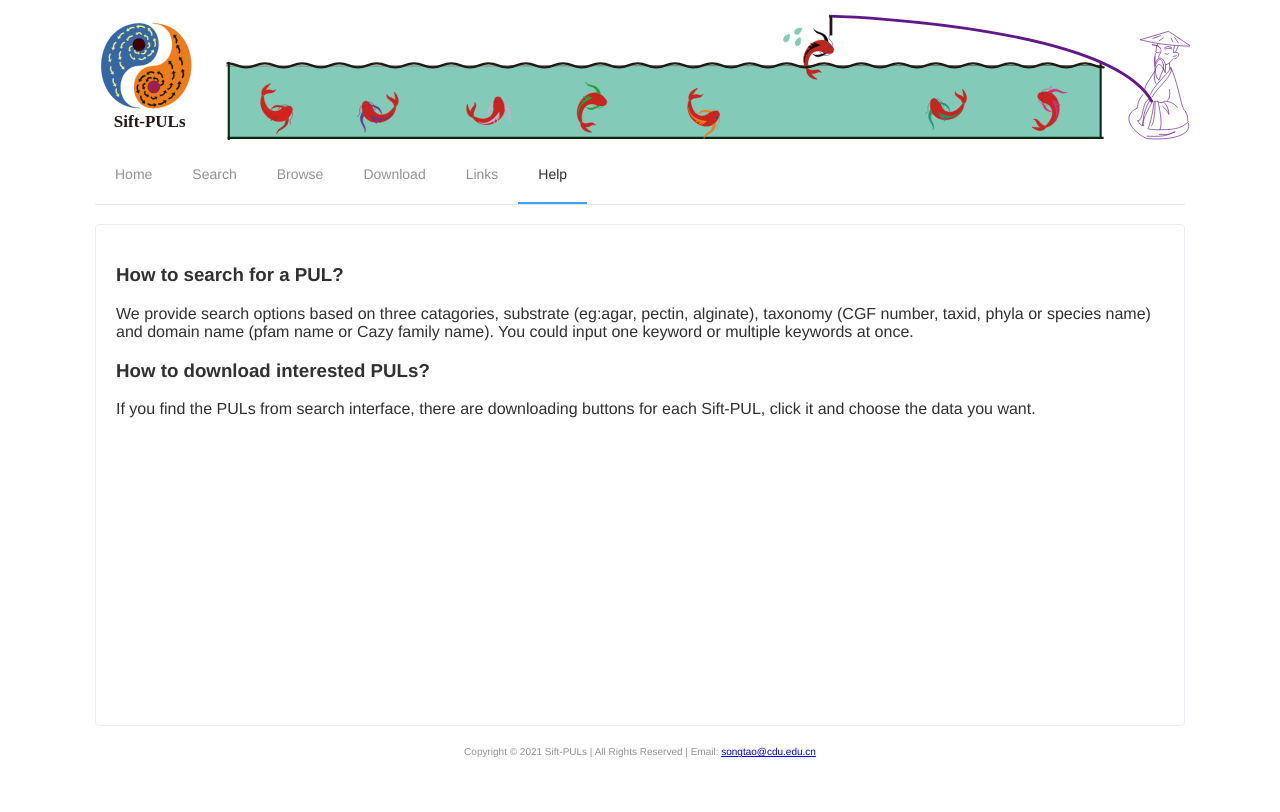
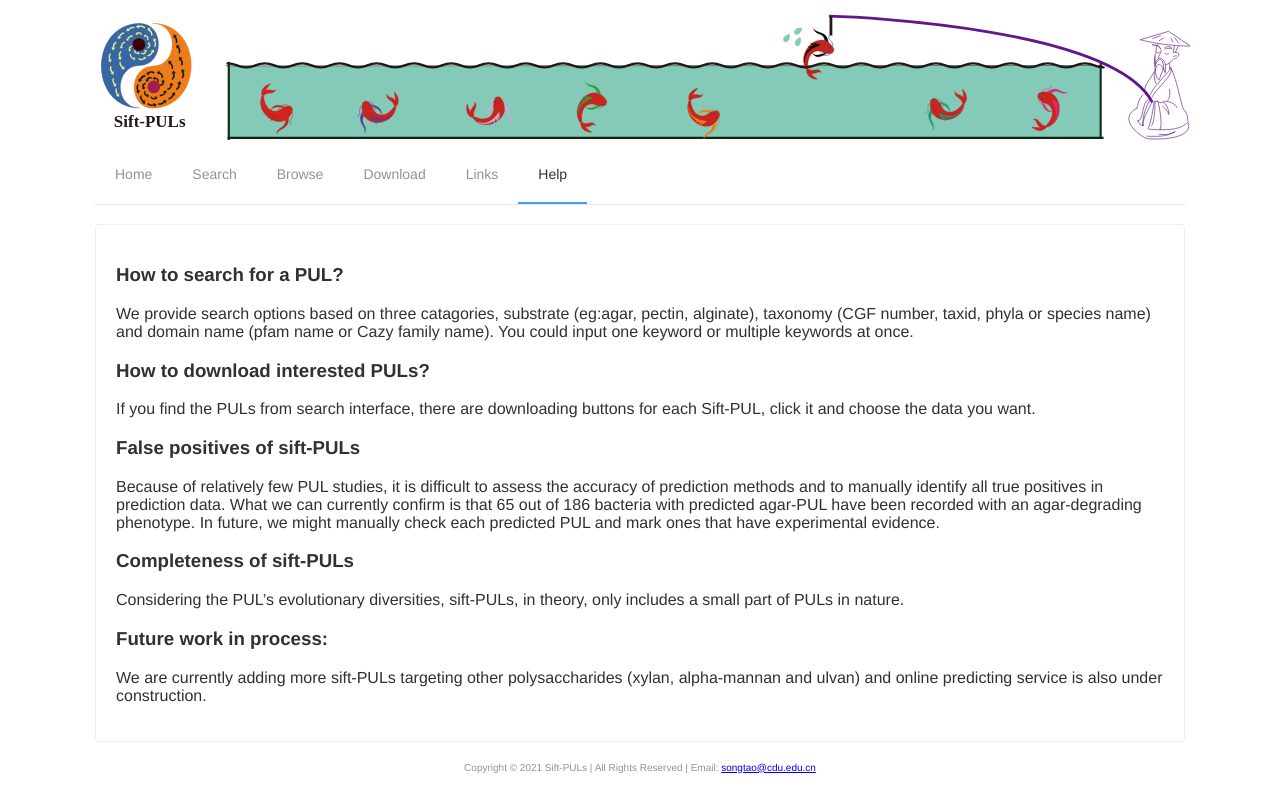
Before and after one commit to lozybean/pul-vue, a Vue app: page /help in a window 1280 px wide. Shown: the top 812 px of the page. Built offline with nearby package versions, Linux system fonts and the light colour scheme.

Commit message:
chore(src/view/Help.vue): revise text

```diff
--- a/src/views/Help.vue
+++ b/src/views/Help.vue
@@ -9,6 +9,12 @@
             <p>We provide search options based on three catagories, substrate (eg:agar, pectin, alginate), taxonomy (CGF number, taxid, phyla or species name) and domain name (pfam name or Cazy family name). You could input one keyword or multiple keywords at once.</p>
             <h1>How to download interested PULs?</h1>
             <p>If you find the PULs from search interface, there are downloading buttons for each Sift-PUL, click it and choose the data you want.</p>
+            <h1>False positives of sift-PULs</h1>
+            <p>Because of relatively few PUL studies, it is difficult to assess the accuracy of prediction methods and to manually identify all true positives in prediction data. What we can currently confirm is that 65 out of 186 bacteria with predicted agar-PUL have been recorded with an agar-degrading phenotype. In future, we might manually check each predicted PUL and mark ones that have experimental evidence.</p>
+            <h1>Completeness of sift-PULs</h1>
+            <p>Considering the PUL’s evolutionary diversities, sift-PULs, in theory, only includes a small part of PULs in nature.</p>
+            <h1>Future work in process:</h1>
+            <p>We are currently adding more sift-PULs targeting other polysaccharides (xylan, alpha-mannan and ulvan) and online predicting service is also under construction.</p>
           </div>
         </el-card>
       </el-container>
```
